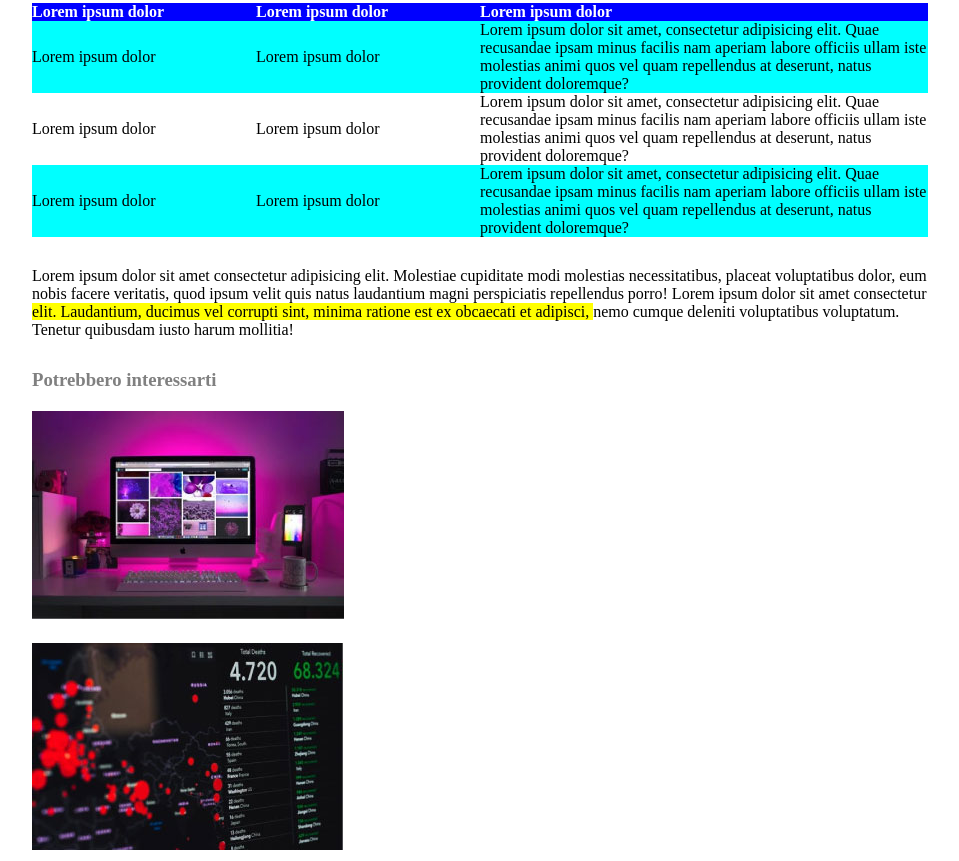
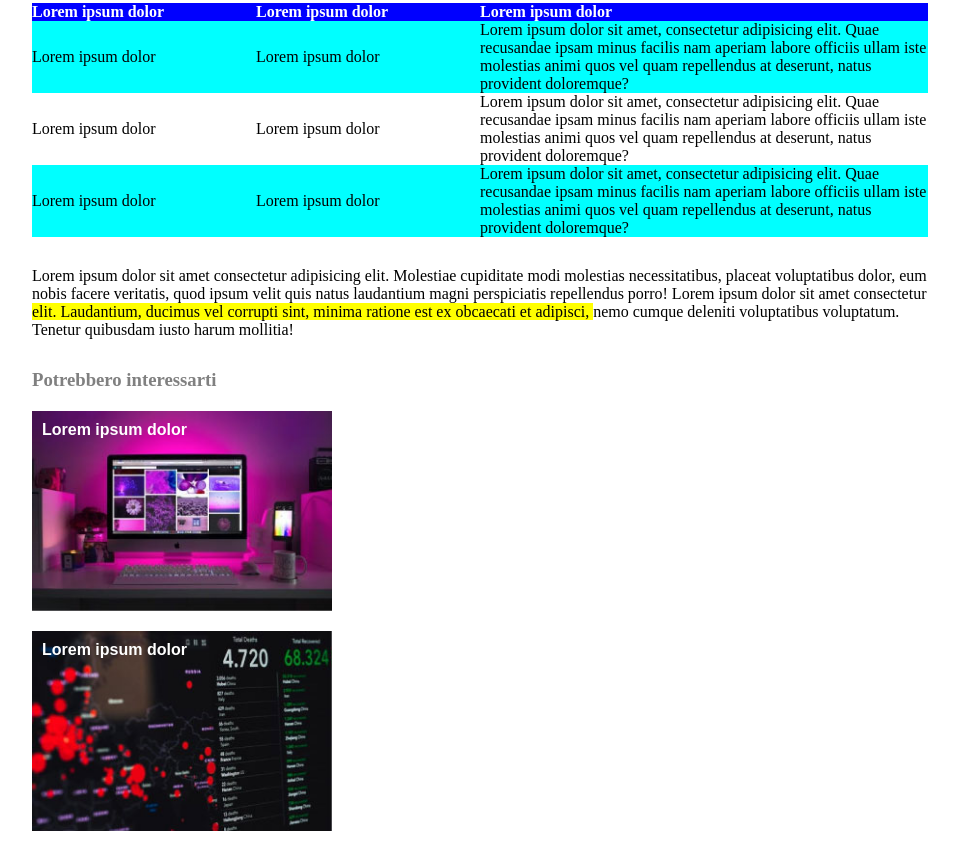
Before and after one commit to Maino24/html-css-booleaner, a plain HTML site: page index.html in a window 1280 px wide. Shown: the part 1203-2064 px from the top of the page, without its empty margins (160-1119 px from the left). Drawn offline with Linux system fonts and the light colour scheme.

Commit message:
ultime-immagini

```diff
--- a/css/style.css
+++ b/css/style.css
@@ -82,10 +82,31 @@ h3{
 
 footer{
     width: 70%;
-    margin:auto;
+    margin: auto;
     padding-top: 30px;
+    padding-bottom: 30px;
 }
 
-.imgfine{
+.img1{
+    background-image: url('../img/monitor.jpg');
+    height: 200px;
+    background-repeat: no-repeat;
+    background-size: contain ;
+   margin-top: 20px;
+    color: white;
+    font-family: Arial, Helvetica, sans-serif;
+    padding-top: 10px;
+    padding-left: 10px;
+}
+
+.img2{
+    background-image: url('../img/graph.jpg');
+    height: 200px;
+    background-repeat: no-repeat;
+    background-size: contain ;
     margin-top: 20px;
+    color: white;
+    font-family: Arial, Helvetica, sans-serif;
+    padding-top: 10px;
+    padding-left: 10px;
 }
--- a/index.html
+++ b/index.html
@@ -71,12 +71,14 @@
 
 <footer>
     <h3>Potrebbero interessarti</h3>
-    <div class="imgfine">
-         <img src="img/monitor.jpg" alt="immaginemonitor">
-    </div>
-    <div class="imgfine">
-    <img src="img/graph.jpg" alt="immaginegrafico">
-    </div>
+
+      <div class="img1">
+         <strong>Lorem ipsum dolor</strong>
+      </div>
+
+      <div class="img2">
+        <strong>Lorem ipsum dolor</strong>
+      </div>
 
 </footer>
 
```
